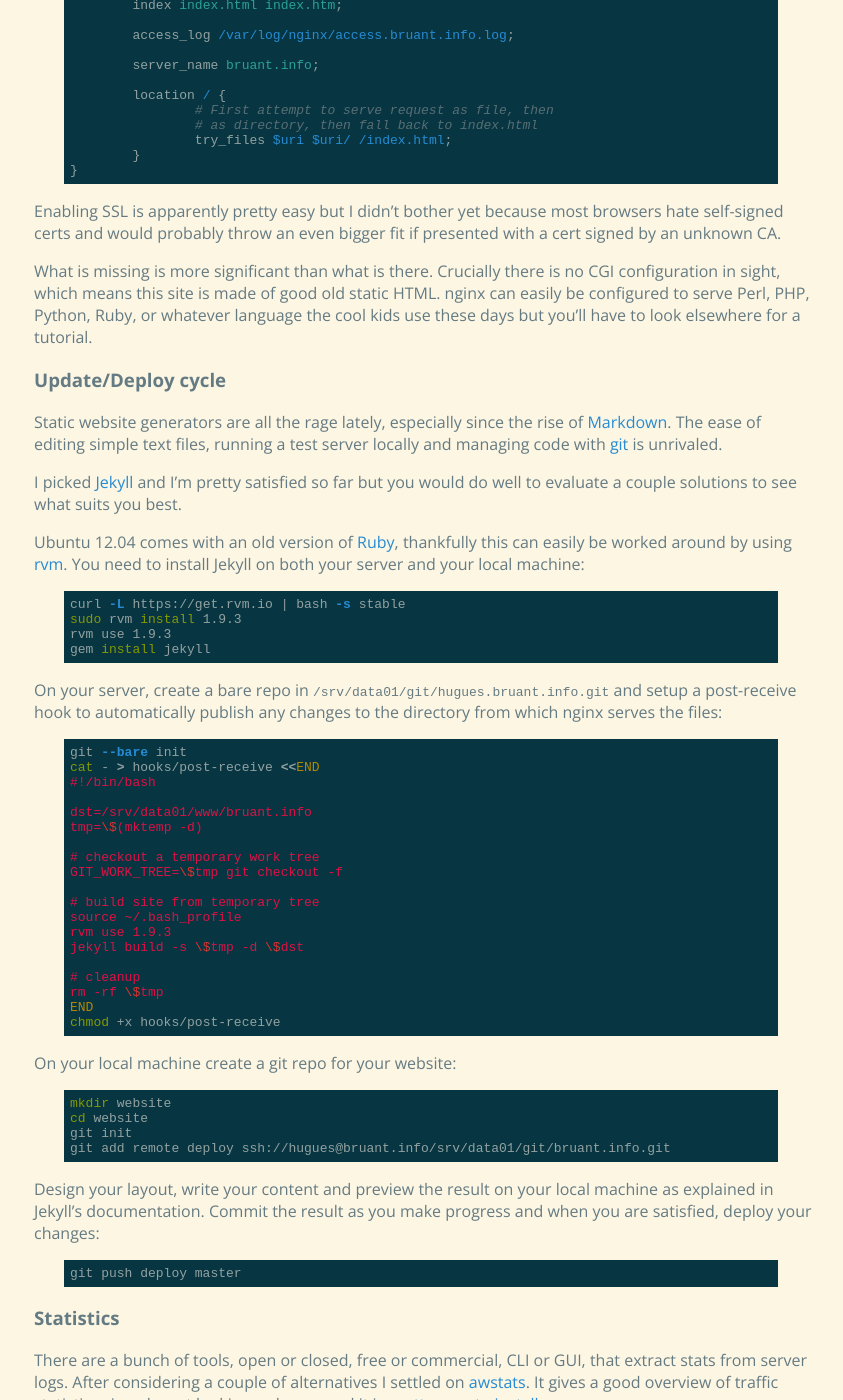
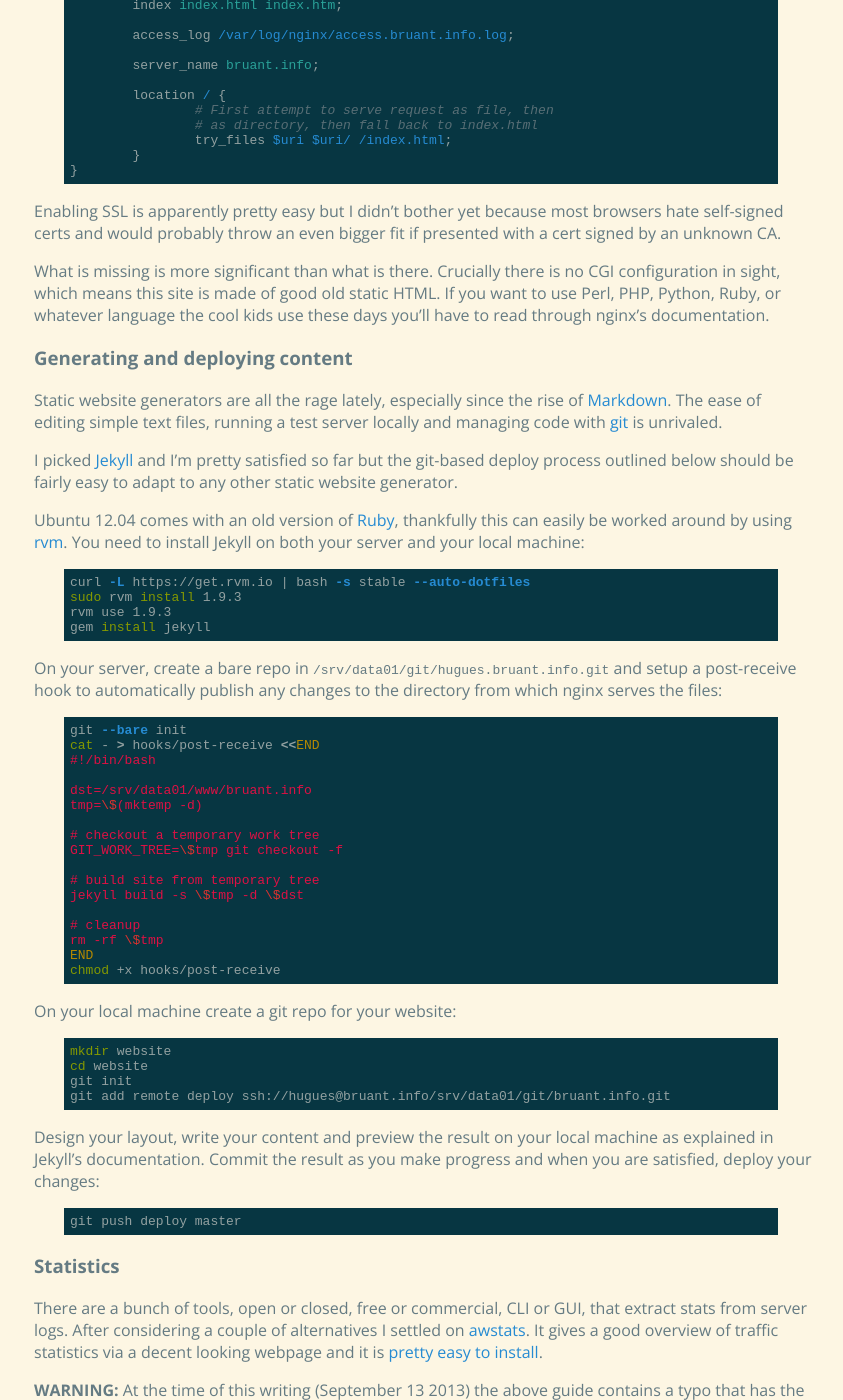
Before and after one commit to huguesb/bruant.info, a Jekyll site: the page built from pages/vps.md, in a window 1280 px wide and 1400 px high, scrolled down 8235 px. Shown: the whole window, without its empty margins (216-1059 px from the left). Built offline with Jekyll 4.4.1, drawn with Linux system fonts in a browser that asks for light colours; Markdown is read by kramdown in place of the engine named in the settings.

Commit message:
Minor fix

```diff
--- a/_layouts/base.html
+++ b/_layouts/base.html
@@ -1,10 +1,10 @@
 <!DOCTYPE HTML>
 <html>
   <head>
+    <link href='http://fonts.googleapis.com/css?family=Open+Sans:300,400,700' rel='stylesheet' type='text/css'>
     <meta charset="utf-8" />
     <meta author="Hugues Bruant"/>
     <title>{{page.title}}</title>
-    <link href='http://fonts.googleapis.com/css?family=Open+Sans:300,400,700' rel='stylesheet' type='text/css'>
     <link rel="stylesheet" href="/resource/style.css" type="text/css" />
     <link rel="stylesheet" href="/resource/pygments.css" type="text/css" />
   </head>
--- a/pages/vps.md
+++ b/pages/vps.md
@@ -550,26 +550,27 @@
 
 What is missing is more significant than what is there. Crucially there is no CGI
 configuration in sight, which means this site is made of good old static HTML.
-nginx can easily be configured to serve Perl, PHP, Python, Ruby, or whatever language
-the cool kids use these days but you'll have to look elsewhere for a tutorial.
+If you want to use Perl, PHP, Python, Ruby, or whatever language the cool kids use
+these days you'll have to read through nginx's documentation.
 
 
-### Update/Deploy cycle
+### Generating and deploying content
 
 Static website generators are all the rage lately, especially since the rise of
 [Markdown](http://daringfireball.net/projects/markdown/). The ease of editing
 simple text files, running a test server locally and managing code with
 [git](http://git-scm.org) is unrivaled.
 
-I picked [Jekyll](http://jekyllrb.com/) and I'm pretty satisfied so far but
-you would do well to evaluate a couple solutions to see what suits you best.
+I picked [Jekyll](http://jekyllrb.com/) and I'm pretty satisfied so far but the
+git-based deploy process outlined below should be fairly easy to adapt to any
+other static website generator.
 
 Ubuntu 12.04 comes with an old version of [Ruby](https://www.ruby-lang.org/en/),
 thankfully this can easily be worked around by using [rvm](http://rvm.io). You
 need to install Jekyll on both your server and your local machine:
 
 {%highlight bash%}
-curl -L https://get.rvm.io | bash -s stable
+curl -L https://get.rvm.io | bash -s stable --auto-dotfiles
 sudo rvm install 1.9.3
 rvm use 1.9.3
 gem install jekyll
@@ -592,8 +593,6 @@
 GIT_WORK_TREE=\$tmp git checkout -f
 
 # build site from temporary tree
-source ~/.bash_profile
-rvm use 1.9.3
 jekyll build -s \$tmp -d \$dst
 
 # cleanup
--- a/resource/style.css
+++ b/resource/style.css
@@ -24,7 +24,7 @@
   margin: 0;
   padding: 0;
   height: 100%;
-  font-family: "Open Sans", sans;
+  font-family: "Open Sans", sans-serif;
 }
 
 .navbar {
```
